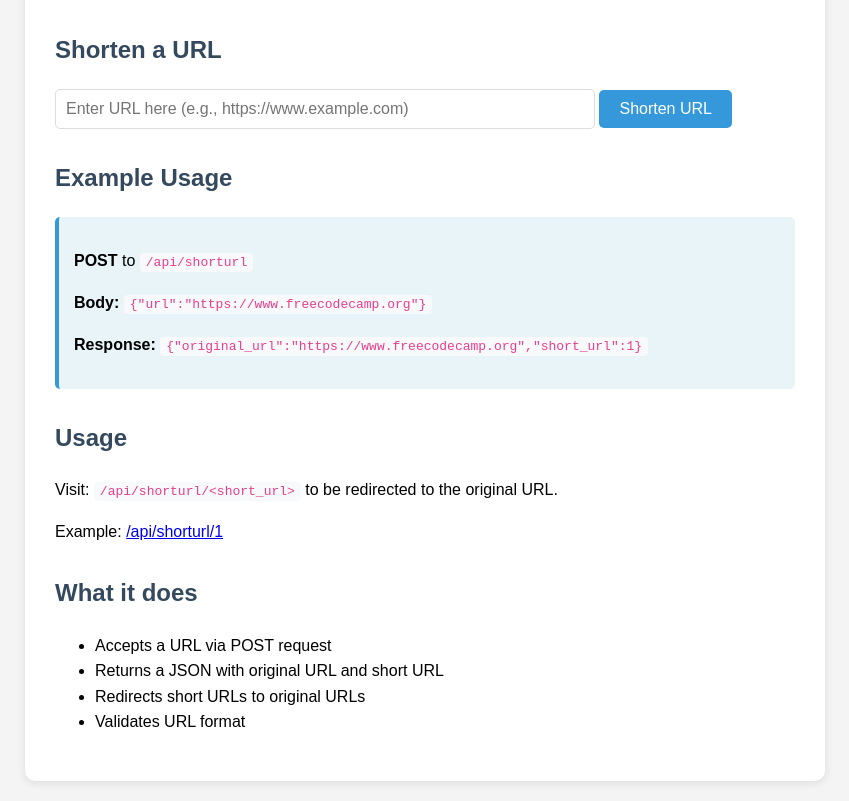
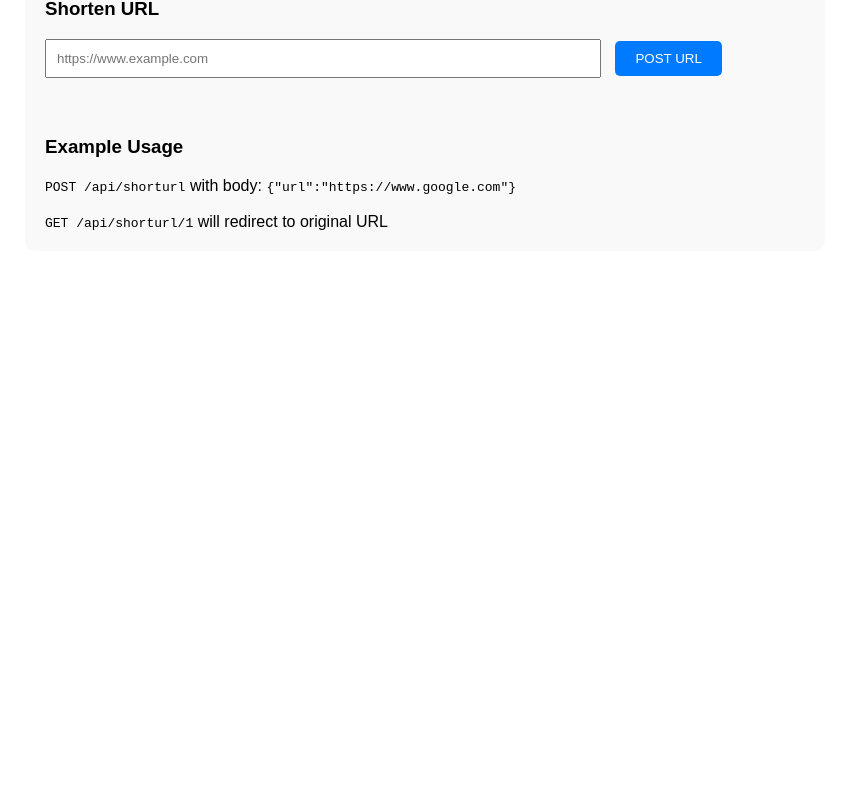
Before and after one commit to dennisholam-ops/URL-Shortener-Microservice, a website: page public/index.html in a window 1280 px wide. Shown: the part 122-923 px from the top of the page, without its empty margins (215-1064 px from the left). After the commit the page ends 800 px from the top, so only its background shows below. Drawn offline with Linux system fonts and the light colour scheme.

Commit message:
Update index.html

```diff
--- a/public/index.html
+++ b/public/index.html
@@ -5,79 +5,11 @@
     <meta name="viewport" content="width=device-width, initial-scale=1.0">
     <title>URL Shortener Microservice</title>
     <style>
-        body {
-            font-family: Arial, sans-serif;
-            max-width: 800px;
-            margin: 0 auto;
-            padding: 20px;
-            line-height: 1.6;
-            background-color: #f4f4f4;
-        }
-        .container {
-            background: white;
-            padding: 30px;
-            border-radius: 10px;
-            box-shadow: 0 2px 10px rgba(0,0,0,0.1);
-        }
-        h1 {
-            color: #2c3e50;
-            text-align: center;
-        }
-        h2 {
-            color: #34495e;
-            margin-top: 30px;
-        }
-        code {
-            background: #f8f9fa;
-            padding: 2px 6px;
-            border-radius: 4px;
-            color: #e83e8c;
-        }
-        .example {
-            background: #e8f4f8;
-            padding: 15px;
-            border-radius: 5px;
-            margin: 15px 0;
-            border-left: 4px solid #3498db;
-        }
-        .form-group {
-            margin: 20px 0;
-        }
-        input[type="text"] {
-            width: 70%;
-            padding: 10px;
-            border: 1px solid #ddd;
-            border-radius: 5px;
-            font-size: 16px;
-        }
-        button {
-            background: #3498db;
-            color: white;
-            border: none;
-            padding: 10px 20px;
-            border-radius: 5px;
-            cursor: pointer;
-            font-size: 16px;
-        }
-        button:hover {
-            background: #2980b9;
-        }
-        #result {
-            margin-top: 20px;
-            padding: 15px;
-            border-radius: 5px;
-            display: none;
-        }
-        .success {
-            background: #d4edda;
-            border: 1px solid #c3e6cb;
-            color: #155724;
-        }
-        .error {
-            background: #f8d7da;
-            border: 1px solid #f5c6cb;
-            color: #721c24;
-        }
+        body { font-family: Arial, sans-serif; max-width: 800px; margin: 0 auto; padding: 20px; }
+        .container { background: #f9f9f9; padding: 20px; border-radius: 10px; }
+        input[type="text"] { width: 70%; padding: 10px; margin-right: 10px; }
+        button { padding: 10px 20px; background: #007bff; color: white; border: none; border-radius: 5px; cursor: pointer; }
+        #result { margin-top: 20px; padding: 10px; border-radius: 5px; }
     </style>
 </head>
 <body>
@@ -85,85 +17,59 @@
         <h1>URL Shortener Microservice</h1>
 
         <section>
-            <h2>Shorten a URL</h2>
-            <div class="form-group">
-                <input type="text" id="urlInput" placeholder="Enter URL here (e.g., https://www.example.com)" />
-                <button onclick="shortenUrl()">Shorten URL</button>
-            </div>
+            <h3>Shorten URL</h3>
+            <input type="text" id="urlInput" placeholder="https://www.example.com">
+            <button onclick="shortenUrl()">POST URL</button>
             <div id="result"></div>
         </section>
 
         <section>
-            <h2>Example Usage</h2>
-            <div class="example">
-                <p><strong>POST</strong> to <code>/api/shorturl</code></p>
-                <p><strong>Body:</strong> <code>{"url":"https://www.freecodecamp.org"}</code></p>
-                <p><strong>Response:</strong> <code>{"original_url":"https://www.freecodecamp.org","short_url":1}</code></p>
-            </div>
-        </section>
-
-        <section>
-            <h2>Usage</h2>
-            <p>Visit: <code>/api/shorturl/&lt;short_url&gt;</code> to be redirected to the original URL.</p>
-            <p>Example: <a href="/api/shorturl/1" id="exampleLink">/api/shorturl/1</a></p>
-        </section>
-
-        <section>
-            <h2>What it does</h2>
-            <ul>
-                <li>Accepts a URL via POST request</li>
-                <li>Returns a JSON with original URL and short URL</li>
-                <li>Redirects short URLs to original URLs</li>
-                <li>Validates URL format</li>
-            </ul>
+            <h3>Example Usage</h3>
+            <code>POST /api/shorturl</code> with body: <code>{"url":"https://www.google.com"}</code>
+            <br><br>
+            <code>GET /api/shorturl/1</code> will redirect to original URL
         </section>
     </div>
 
     <script>
         async function shortenUrl() {
-            const urlInput = document.getElementById('urlInput');
+            const url = document.getElementById('urlInput').value.trim();
             const resultDiv = document.getElementById('result');
-            const url = urlInput.value.trim();
 
             if (!url) {
-                showResult('Please enter a URL', 'error');
+                resultDiv.innerHTML = '<span style="color: red;">Please enter a URL</span>';
                 return;
             }
 
             try {
                 const response = await fetch('/api/shorturl', {
                     method: 'POST',
-                    headers: {
-                        'Content-Type': 'application/json'
-                    },
+                    headers: { 'Content-Type': 'application/json' },
                     body: JSON.stringify({ url: url })
                 });
 
                 const data = await response.json();
 
                 if (data.error) {
-                    showResult('Error: ' + data.error, 'error');
+                    resultDiv.innerHTML = `<span style="color: red;">Error: ${data.error}</span>`;
                 } else {
-                    const shortUrl = window.location.origin + '/api/shorturl/' + data.short_url;
-                    showResult(`Success! Short URL: <a href="${shortUrl}" target="_blank">${shortUrl}</a>`, 'success');
+                    const shortUrl = `${window.location.origin}/api/shorturl/${data.short_url}`;
+                    resultDiv.innerHTML = `
+                        <div style="color: green;">
+                            <strong>Success!</strong><br>
+                            Original URL: ${data.original_url}<br>
+                            Short URL: <a href="${shortUrl}" target="_blank">${shortUrl}</a>
+                        </div>
+                    `;
                 }
             } catch (error) {
-                showResult('Error: ' + error.message, 'error');
+                resultDiv.innerHTML = `<span style="color: red;">Error: ${error.message}</span>`;
             }
         }
 
-        function showResult(message, type) {
-            const resultDiv = document.getElementById('result');
-            resultDiv.innerHTML = message;
-            resultDiv.className = type;
-            resultDiv.style.display = 'block';
-        }
-
-        // 按 Enter 鍵提交
+        // Enter key support
         document.getElementById('urlInput').addEventListener('keypress', function(e) {
-            if (e.key === 'Enter') {
-                shortenUrl();
-            }
+            if (e.key === 'Enter') shortenUrl();
         });
     </script>
 </body>
```
